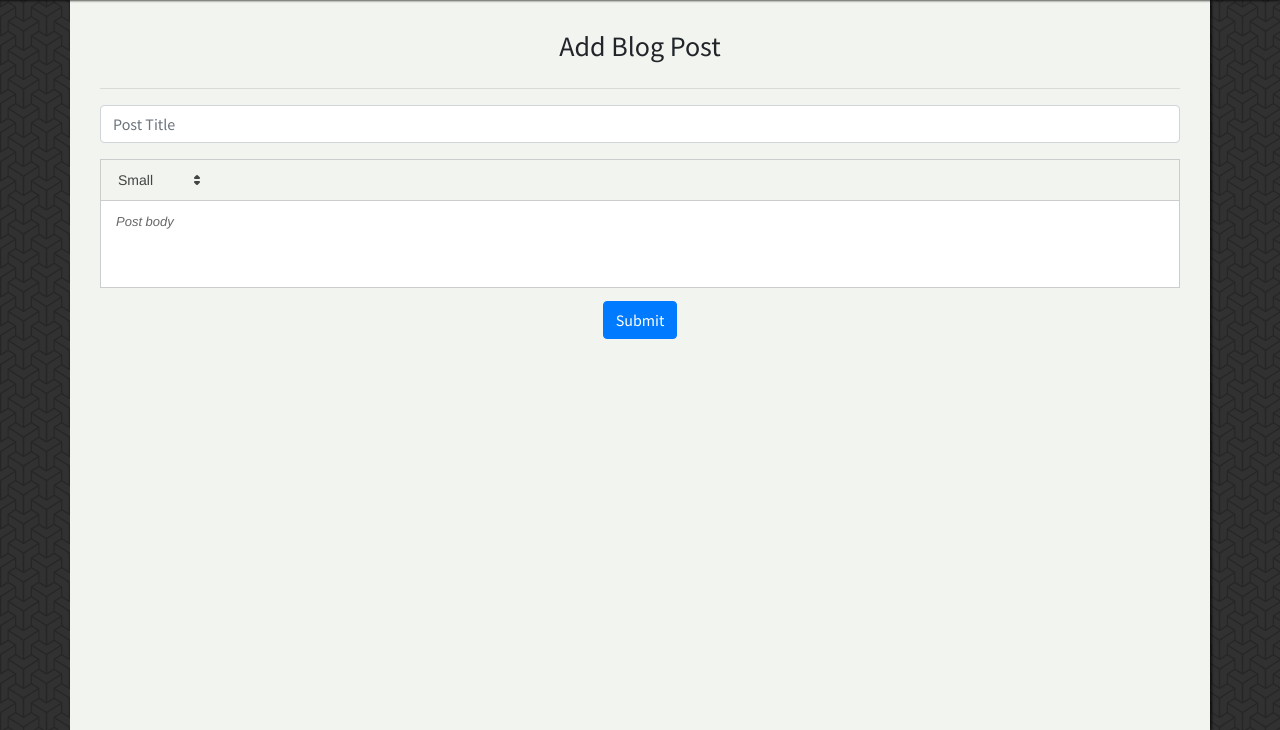
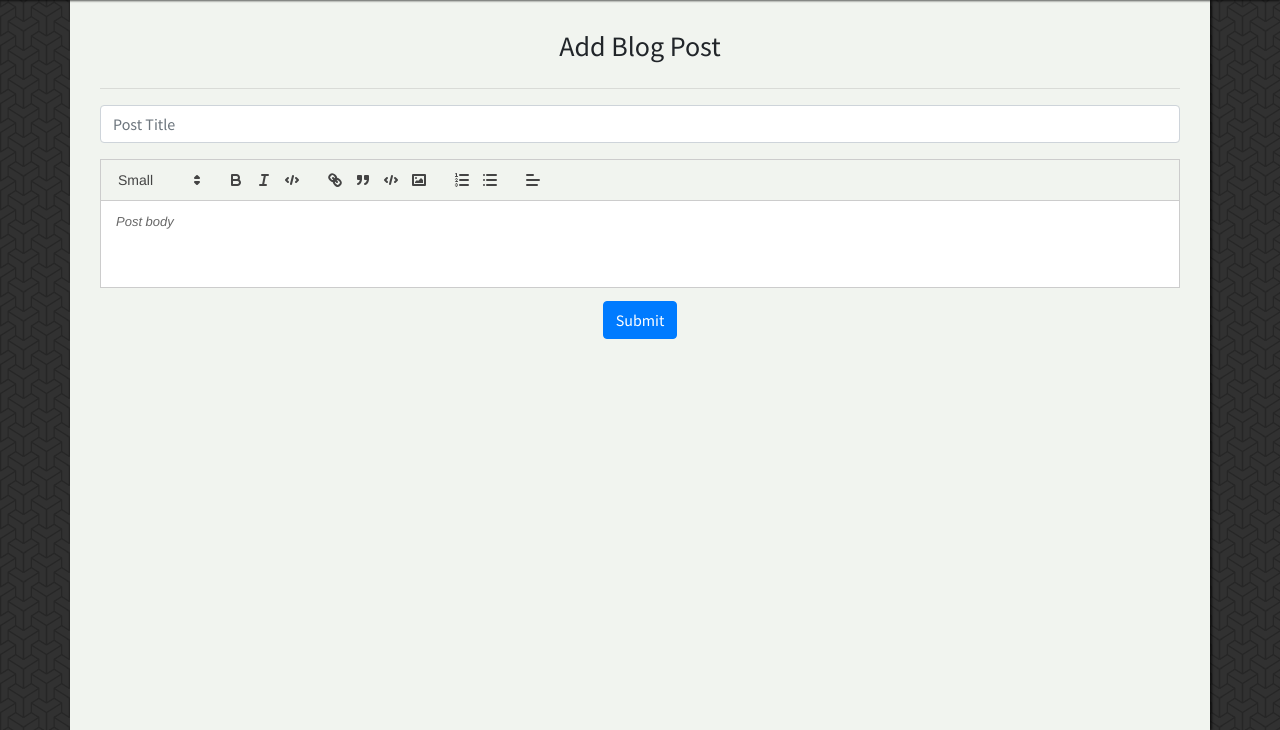
Before and after one commit to MutatedGamer/lukebord-resume, a Django app: page /add/blog in a window 1280 px wide. Shown: the part 70-800 px from the top of the page. Run offline with Django 3.2, Linux system fonts and the light colour scheme; a user stored in the database is signed in; some libraries are stand-ins or nearby versions; some web fonts are replaced.

Commit message:
add Quill options in editor

```diff
--- a/main/templates/main/add_blog.html
+++ b/main/templates/main/add_blog.html
@@ -46,7 +46,7 @@
 	var quill = new Quill('#editor', {
 		modules: {
 			toolbar: [
-				{ size: ['small', 'normal', 'large', 'huge']},
+				[{ size: ['small', 'normal', 'large', 'huge']}],
 				['bold', 'italic', 'code'],
 				['link', 'blockquote', 'code-block', 'image'],
 				[{ list: 'ordered' }, { list: 'bullet' }],
--- a/main/templates/main/edit_blog.html
+++ b/main/templates/main/edit_blog.html
@@ -46,7 +46,7 @@
 	var quill = new Quill('#editor', {
 		modules: {
 			toolbar: [
-				{ size: ['small', 'normal', 'large', 'huge']},
+				[{ size: ['small', 'normal', 'large', 'huge']}],
 				['bold', 'italic', 'code'],
 				['link', 'blockquote', 'code-block', 'image'],
 				[{ list: 'ordered' }, { list: 'bullet' }],
```
